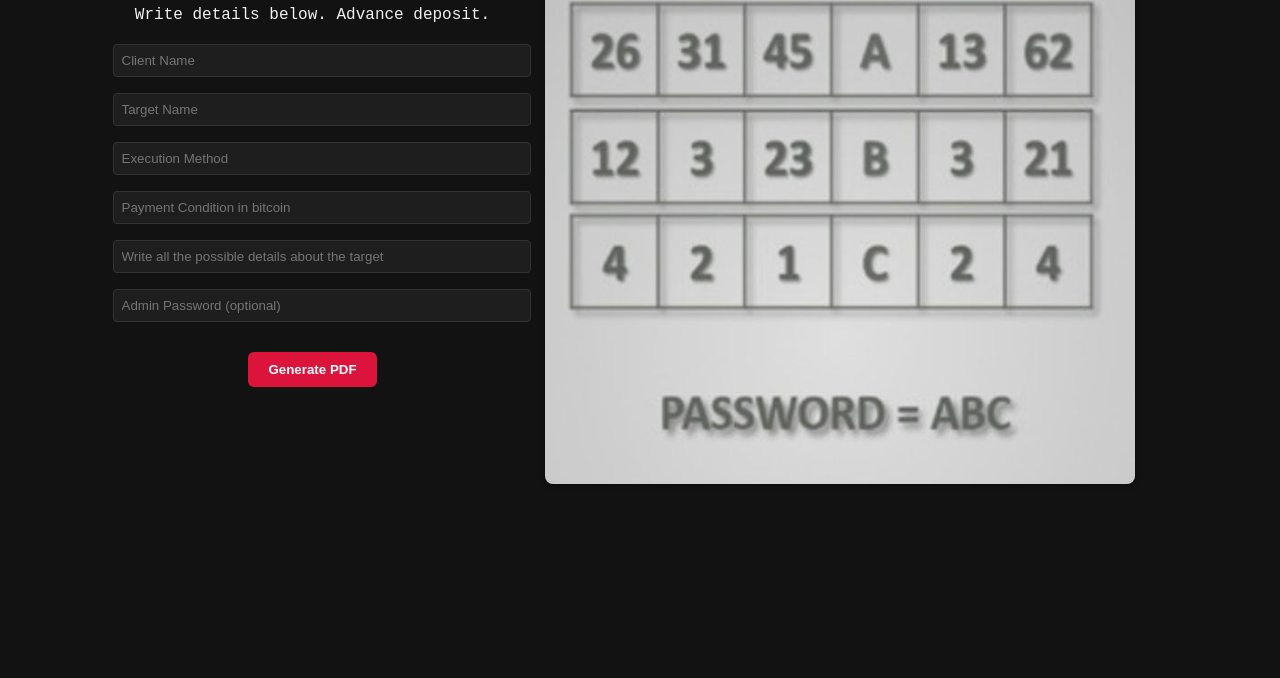
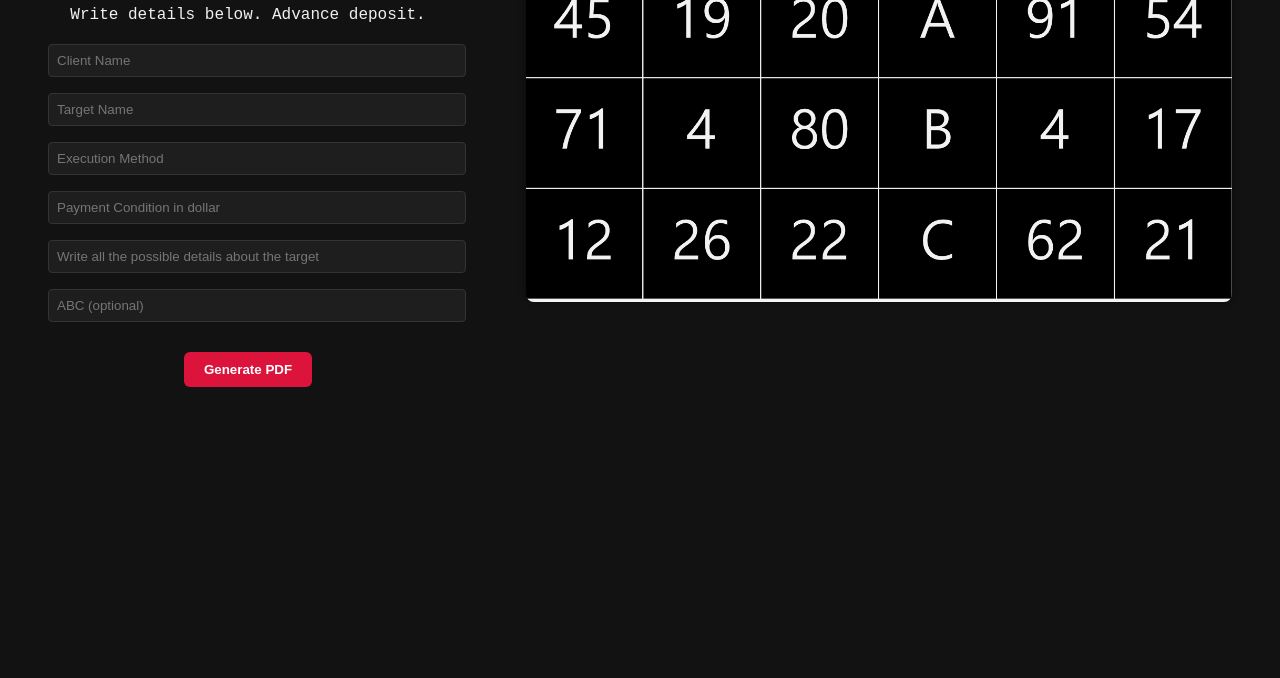
Before and after one commit to young-ho-hub/karma, a plain HTML site: page index.html in a window 1280 px wide. Shown: the part 122-800 px from the top of the page. Drawn offline with nearby package versions, Linux system fonts and the light colour scheme.

Commit message:
Initial commit with shadow contract site

```diff
--- a/index.html
+++ b/index.html
@@ -15,15 +15,15 @@
     <input type="text" id="client-name" placeholder="Client Name"><br>
     <input type="text" id="target" placeholder="Target Name"><br>
     <input type="text" id="method" placeholder="Execution Method"><br>
-    <input type="text" id="price" placeholder="Payment Condition in bitcoin"><br>
+    <input type="text" id="price" placeholder="Payment Condition in dollar"><br>
     <input type="text" id="detail" placeholder="Write all the possible details about the target"><br>
-    <input type="password" id="admin-pass" placeholder="Admin Password (optional)"><br><br>
+    <input type="password" id="admin-pass" placeholder="ABC (optional)"><br><br>
 
     <button onclick="generateContract()">Generate PDF</button>
   </main>
 
 <div class="footer-image">
-  <img src="photo_6280418020404872897_x.jpg" alt="Password Hint">
+  <img src="password_1.png" alt="Password Hint">
 </div>
 </body>
 </html>
--- a/style.css
+++ b/style.css
@@ -40,7 +40,7 @@ button:hover {
 
 .footer-image {
   margin-top: 40px;
-  text-align: center;
+  text-align: right;
 }
 
 .footer-image img {
```
Also changed, not shown: password_1.png (added).
